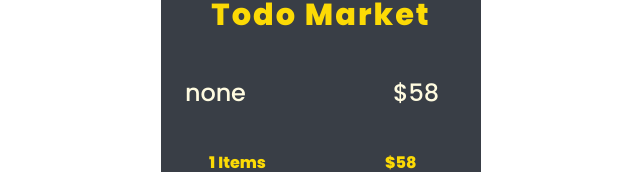
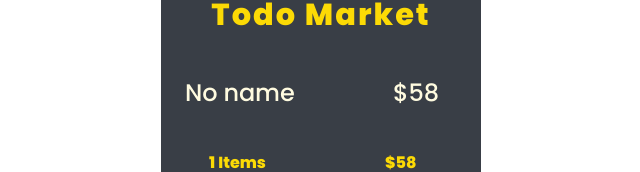
Before and after one commit to Wander95/TodoList-React-styledcomponents, a React app: page / in a window 1280 px wide. Shown: the part 219-391 px from the top of the page, without its empty margins (319-959 px from the left). Built offline with nearby package versions, Linux system fonts and the light colour scheme.

Commit message:
Refactor(): Spaces deleted

```diff
--- a/src/Components/ButtonGroup/ButtonGroup.redux.ts
+++ b/src/Components/ButtonGroup/ButtonGroup.redux.ts
@@ -1,15 +1,17 @@
 import { connect } from 'react-redux'
+import { Dispatch } from 'redux'
 import ButtonGroup from './ButtonGroup.container'
 import { IAppState } from 'types'
-
-
 
 const mapStateToProps = (state:IAppState) => ({
   items:state.items
 })
 
-const mapDispatchToProps = {
+const mapDispatchToProps = (dispatch:Dispatch)=> {
 
+  return {
+
+  }
 }
 
 export default connect(
--- a/src/Layouts/Main/Main.view.tsx
+++ b/src/Layouts/Main/Main.view.tsx
@@ -38,8 +38,9 @@ const MainView:FC<IMainProps> = (props)=> {
             {items.map((cardItem,index)=>
               <CardItem {...{
                 key:`card-item${index}`,
-                name:cardItem.description,
-                price:cardItem.price
+                description:cardItem.description,
+                price:cardItem.price,
+                index:index
               }}/>
             )}
           </CardListContainer>
```
